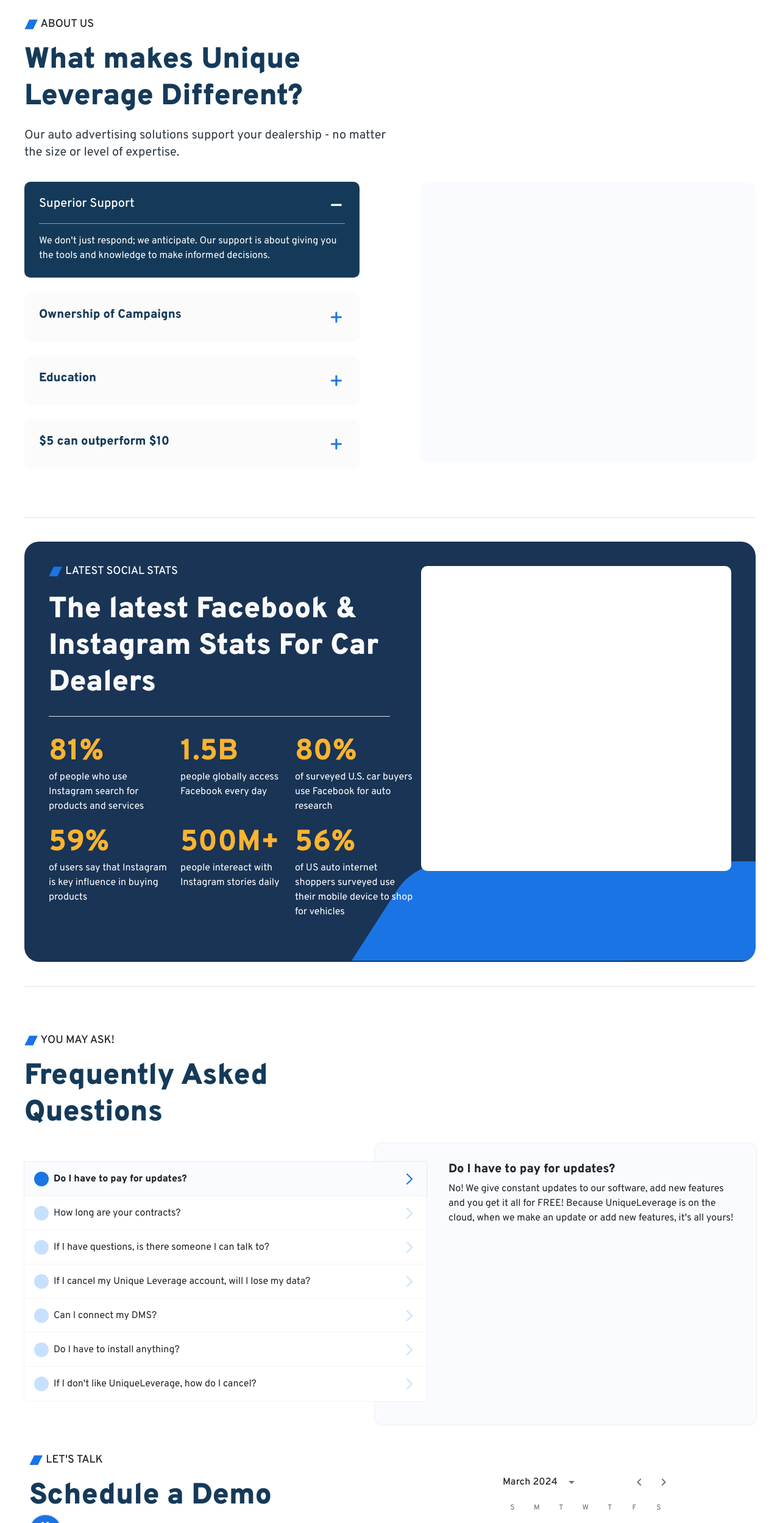
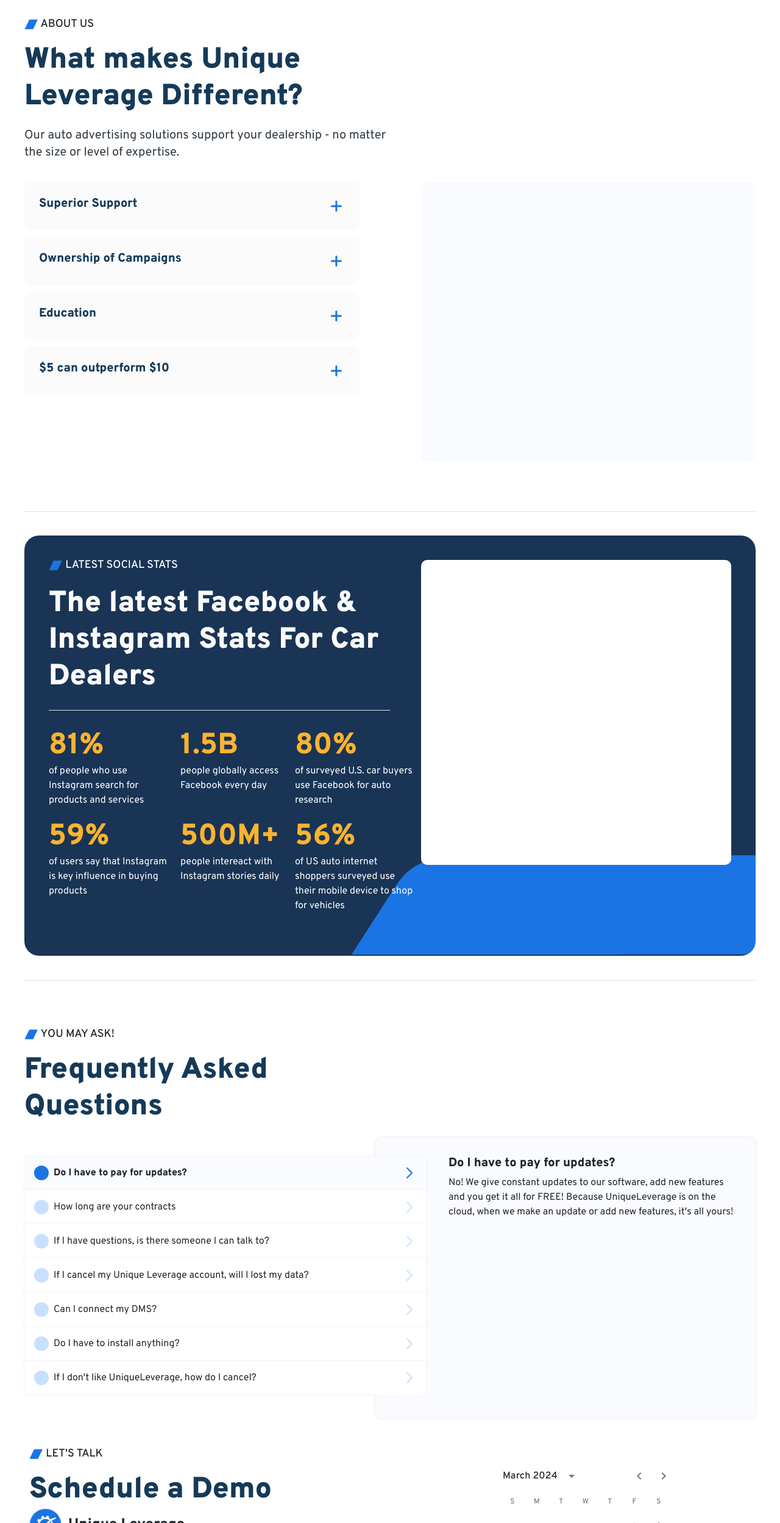
Before and after one commit to miniblaster/UniqueLeverageCom, a React (Vite) app: page / in a window 1280 px wide. Shown: the part 5299-7796 px from the top of the page at 61% size. Built offline with nearby package versions, Linux system fonts and the light colour scheme.

Commit message:
feat: add accordion

```diff
--- a/src/screens/UniqueleverageCom/UniqueleverageCom.jsx
+++ b/src/screens/UniqueleverageCom/UniqueleverageCom.jsx
@@ -7,6 +7,16 @@
 
 export const UniqueleverageCom = () => {
   const [navOpen, setNavOpen] = React.useState(false);
+  const [active6, setActive6] = React.useState(-1);
+  const [active8, setActive8] = React.useState(0);
+
+  const handlePlusClick6 = (index) => {
+    setActive6(index);
+  };
+
+  const handleMinusClick6 = (index) => {
+    setActive6(-1);
+  };
 
   return (
     <div className="uniqueleverage-com">
@@ -217,7 +227,8 @@
       <div className="hrbarcontainer">
         <div className="hrbar"></div>
       </div>
-      <Card title="Deliver The Right Vehicle To The Right Shopper With Dynamic Facebook & Instagram Ads"
+      <Card
+        title="Deliver The Right Vehicle To The Right Shopper With Dynamic Facebook & Instagram Ads"
         desc="Turn your live inventory into powerful automotive ads that automatically match the right body style to the
                 right shoppers. Further optimize your Facebook & Instagram ads by driving clicks to different destinations –
                 Website, Messenger, or use Facebook’s native forms + connect to your CRM."
@@ -233,7 +244,9 @@
           <div>
             <div className="sec4title">Transform low-funnel shoppers with VIN-Specific Lead Ads</div>
             <div className="sec4small">
-              Unique Leverage Meta’s powerful targeting options and hone in on users who live near your dealership, are in the market for a car, and match your ideal customer profile. Create localized ads to appear in their feeds and drive traffic to your website or dealership over the competition.
+              Unique Leverage Meta’s powerful targeting options and hone in on users who live near your dealership, are
+              in the market for a car, and match your ideal customer profile. Create localized ads to appear in their
+              feeds and drive traffic to your website or dealership over the competition.
             </div>
             <div className="sec4radio">
               <div>
@@ -265,7 +278,8 @@
       <div className="hrbarcontainer">
         <div className="hrbar"></div>
       </div>
-      <Card title="Multiple Languages (¿Español?) Dealership Campaigns Proven To Convert"
+      <Card
+        title="Multiple Languages (¿Español?) Dealership Campaigns Proven To Convert"
         desc="We hate cookie-cutter ads, too. Our Team works with you to create the perfect message."
         check1="Custom dealership ads for any special"
         check2="Choose your own unique design"
@@ -286,27 +300,81 @@
         </div>
         <div className="section6 mt-4">
           <div className="content">
-            <div className="p-4 border-bottom border-1 support">
-              <div className="d-flex justify-content-between accordion">
-                <h5 className="text-white ">Superior Support</h5>
-                <img className="mb-3 cursor-pointer" src="/img/minus.svg" />
+            <div className={`${active6 === 0 ? "active" : ""} item p-4`}>
+              <div className={`d-flex justify-content-between accordion`}>
+                <h5 className={`${active6 === 0 ? "text-white" : "text--black"}`}>Superior Support</h5>
+                <img
+                  className={`cursor-pointer ${active6 !== 0 ? "d-block" : "d-none"}`}
+                  src="/img/icon-12.svg"
+                  onClick={() => handlePlusClick6(0)}
+                />
+                <img
+                  className={`cursor-pointer ${active6 === 0 ? "d-block" : "d-none"}`}
+                  src="/img/minus.svg"
+                  onClick={() => handleMinusClick6(0)}
+                />
               </div>
-              <div className="text-white mt-3">
+              <div className={`text-content text-white mt-3 ${active6 === 0 ? "d-block" : "d-none"}`}>
                 We don't just respond; we anticipate. Our support is about giving you the tools and knowledge to make
                 informed decisions.
               </div>
             </div>
-            <div className="d-flex justify-content-between align-items-center p-4 mt-4 support-card">
-              <h5>Ownership of Campaigns</h5>
-              <img src="/img/icon-12.svg" className="cursor-pointer" />
+            <div className={`${active6 === 1 ? "active" : ""} item p-4`}>
+              <div className={`d-flex justify-content-between accordion`}>
+                <h5 className={`${active6 === 1 ? "text-white" : "text--black"}`}>Ownership of Campaigns</h5>
+                <img
+                  className={`cursor-pointer ${active6 !== 1 ? "d-block" : "d-none"}`}
+                  src="/img/icon-12.svg"
+                  onClick={() => handlePlusClick6(1)}
+                />
+                <img
+                  className={`cursor-pointer ${active6 === 1 ? "d-block" : "d-none"}`}
+                  src="/img/minus.svg"
+                  onClick={() => handleMinusClick6(1)}
+                />
               </div>
-            <div className="d-flex justify-content-between align-items-center p-4 mt-4 support-card">
-              <h5>Education</h5>
-              <img src="/img/icon-12.svg" className="cursor-pointer" />
+              <div className={`text-content text-white mt-3 ${active6 === 1 ? "d-block" : "d-none"}`}>
+                We don't just respond; we anticipate. Our support is about giving you the tools and knowledge to make
+                informed decisions.
               </div>
-            <div className="d-flex justify-content-between align-items-center p-4 mt-4 support-card">
-              <h5>$5 can outperform $10</h5>
-              <img src="/img/icon-12.svg" className="cursor-pointer" />
+            </div>
+            <div className={`${active6 === 2 ? "active" : ""} item p-4`}>
+              <div className={`d-flex justify-content-between accordion`}>
+                <h5 className={`${active6 === 2 ? "text-white" : "text--black"}`}>Education</h5>
+                <img
+                  className={`cursor-pointer ${active6 !== 2 ? "d-block" : "d-none"}`}
+                  src="/img/icon-12.svg"
+                  onClick={() => handlePlusClick6(2)}
+                />
+                <img
+                  className={`cursor-pointer ${active6 === 2 ? "d-block" : "d-none"}`}
+                  src="/img/minus.svg"
+                  onClick={() => handleMinusClick6(2)}
+                />
+              </div>
+              <div className={`text-content text-white mt-3 ${active6 === 2 ? "d-block" : "d-none"}`}>
+                We don't just respond; we anticipate. Our support is about giving you the tools and knowledge to make
+                informed decisions.
+              </div>
+            </div>
+            <div className={`${active6 === 3 ? "active" : ""} item p-4`}>
+              <div className={`d-flex justify-content-between accordion`}>
+                <h5 className={`${active6 === 3 ? "text-white" : "text--black"}`}>$5 can outperform $10 </h5>
+                <img
+                  className={`cursor-pointer ${active6 !== 3 ? "d-block" : "d-none"}`}
+                  src="/img/icon-12.svg"
+                  onClick={() => handlePlusClick6(3)}
+                />
+                <img
+                  className={`cursor-pointer ${active6 === 3 ? "d-block" : "d-none"}`}
+                  src="/img/minus.svg"
+                  onClick={() => handleMinusClick6(3)}
+                />
+              </div>
+              <div className={`text-content text-white mt-3 ${active6 === 3 ? "d-block" : "d-none"}`}>
+                We don't just respond; we anticipate. Our support is about giving you the tools and knowledge to make
+                informed decisions.
+              </div>
             </div>
           </div>
           <div className="img"></div>
@@ -366,68 +434,169 @@
         </div>
         <div className="sec8-contents">
           <div className="sec8-left">
-            <div className="active-item">
-              <div className="active-item d-flex justify-content-between p-3">
+            <div className={`${active8 === 0 ? "active-item" : "item"}`}>
+              <div className="d-flex justify-content-between p-3">
                 <div className="active d-flex align-items-center ">
-                  <img src="/img/asked.svg" alt="" />
+                  <img src={`/img/${active8 === 0 ? "" : "un"}asked.svg`} alt="" />
                   <p className="mb-0 ml-2">Do I have to pay for updates?</p>
                 </div>
-                <img src="/img/asked-chevron.svg" alt="" />
+                <img
+                  src="/img/asked-chevron.svg"
+                  className={`${active8 === 0 ? "d-block" : "d-none"}`}
+                  onClick={() => setActive8(-1)}
+                />
+                <img
+                  src="/img/unasked-chevron.svg"
+                  className={`${active8 === 0 ? "d-none" : "d-block"}`}
+                  onClick={() => setActive8(0)}
+                />
               </div>
-              <p className="mobile-question mx-4">
+              <p className={` mx-4 ${active8 === 0 ? "mobile-question" : "d-none"} mobile-question`}>
                 No! We give constant updates to our software, add new features and you get it all for FREE! Because
                 UniqueLeverage is on the cloud, when we make an update or add new features, it's all yours!
               </p>
             </div>
-            <div className="item d-flex justify-content-between p-3">
-              <div className="d-flex align-items-center ">
-                <img src="/img/unasked.svg" alt="" />
-                <p className="mb-0 ml-2">How long are your contracts?</p>
+            <div className={`${active8 === 1 ? "active-item" : "item"}`}>
+              <div className="d-flex justify-content-between p-3">
+                <div className="active d-flex align-items-center ">
+                  <img src={`/img/${active8 === 1 ? "" : "un"}asked.svg`} alt="" />
+                  <p className="mb-0 ml-2">How long are your contracts</p>
                 </div>
-              <img src="/img/unasked-chevron.svg" alt="" />
+                <img
+                  src="/img/asked-chevron.svg"
+                  className={`${active8 === 1 ? "d-block" : "d-none"}`}
+                  onClick={() => setActive8(-1)}
+                />
+                <img
+                  src="/img/unasked-chevron.svg"
+                  className={`${active8 === 1 ? "d-none" : "d-block"}`}
+                  onClick={() => setActive8(1)}
+                />
               </div>
-            <div className="item d-flex justify-content-between p-3">
-              <div className="d-flex align-items-center ">
-                <img src="/img/unasked.svg" alt="" />
+              <p className={` mx-4 ${active8 === 1 ? "mobile-question" : "d-none"} mobile-question`}>2</p>
+            </div>
+            <div className={`${active8 === 2 ? "active-item" : "item"}`}>
+              <div className="d-flex justify-content-between p-3">
+                <div className="active d-flex align-items-center ">
+                  <img src={`/img/${active8 === 2 ? "" : "un"}asked.svg`} alt="" />
                   <p className="mb-0 ml-2">If I have questions, is there someone I can talk to?</p>
                 </div>
-              <img src="/img/unasked-chevron.svg" alt="" />
+                <img
+                  src="/img/asked-chevron.svg"
+                  className={`${active8 === 2 ? "d-block" : "d-none"}`}
+                  onClick={() => setActive8(-1)}
+                />
+                <img
+                  src="/img/unasked-chevron.svg"
+                  className={`${active8 === 2 ? "d-none" : "d-block"}`}
+                  onClick={() => setActive8(2)}
+                />
               </div>
-            <div className="item d-flex justify-content-between p-3">
-              <div className="d-flex align-items-center ">
-                <img src="/img/unasked.svg" alt="" />
-                <p className="mb-0 ml-2">If I cancel my Unique Leverage account, will I lose my data?</p>
+              <p className={` mx-4 ${active8 === 2 ? "mobile-question" : "d-none"} mobile-question`}>3</p>
             </div>
-              <img src="/img/unasked-chevron.svg" alt="" />
+            <div className={`${active8 === 3 ? "active-item" : "item"}`}>
+              <div className="d-flex justify-content-between p-3">
+                <div className="active d-flex align-items-center ">
+                  <img src={`/img/${active8 === 3 ? "" : "un"}asked.svg`} alt="" />
+                  <p className="mb-0 ml-2">If I cancel my Unique Leverage account, will I lost my data?</p>
                 </div>
-            <div className="item d-flex justify-content-between p-3">
-              <div className="d-flex align-items-center ">
-                <img src="/img/unasked.svg" alt="" />
+                <img
+                  src="/img/asked-chevron.svg"
+                  className={`${active8 === 3 ? "d-block" : "d-none"}`}
+                  onClick={() => setActive8(-1)}
+                />
+                <img
+                  src="/img/unasked-chevron.svg"
+                  className={`${active8 === 3 ? "d-none" : "d-block"}`}
+                  onClick={() => setActive8(3)}
+                />
+              </div>
+              <p className={` mx-4 ${active8 === 3 ? "mobile-question" : "d-none"} mobile-question`}>4</p>
+            </div>
+            <div className={`${active8 === 4 ? "active-item" : "item"}`}>
+              <div className="d-flex justify-content-between p-3">
+                <div className="active d-flex align-items-center ">
+                  <img src={`/img/${active8 === 4 ? "" : "un"}asked.svg`} alt="" />
                   <p className="mb-0 ml-2">Can I connect my DMS?</p>
                 </div>
-              <img src="/img/unasked-chevron.svg" alt="" />
+                <img
+                  src="/img/asked-chevron.svg"
+                  className={`${active8 === 4 ? "d-block" : "d-none"}`}
+                  onClick={() => setActive8(-1)}
+                />
+                <img
+                  src="/img/unasked-chevron.svg"
+                  className={`${active8 === 4 ? "d-none" : "d-block"}`}
+                  onClick={() => setActive8(4)}
+                />
               </div>
-            <div className="item d-flex justify-content-between p-3">
-              <div className="d-flex align-items-center ">
-                <img src="/img/unasked.svg" alt="" />
+              <p className={` mx-4 ${active8 === 4 ? "mobile-question" : "d-none"} mobile-question`}>5</p>
+            </div>
+            <div className={`${active8 === 5 ? "active-item" : "item"}`}>
+              <div className="d-flex justify-content-between p-3">
+                <div className="active d-flex align-items-center ">
+                  <img src={`/img/${active8 === 5 ? "" : "un"}asked.svg`} alt="" />
                   <p className="mb-0 ml-2">Do I have to install anything?</p>
                 </div>
-              <img src="/img/unasked-chevron.svg" alt="" />
+                <img
+                  src="/img/asked-chevron.svg"
+                  className={`${active8 === 5 ? "d-block" : "d-none"}`}
+                  onClick={() => setActive8(-1)}
+                />
+                <img
+                  src="/img/unasked-chevron.svg"
+                  className={`${active8 === 5 ? "d-none" : "d-block"}`}
+                  onClick={() => setActive8(5)}
+                />
               </div>
-            <div className="item d-flex justify-content-between p-3">
-              <div className="d-flex align-items-center ">
-                <img src="/img/unasked.svg" alt="" />
+              <p className={` mx-4 ${active8 === 5 ? "mobile-question" : "d-none"} mobile-question`}>6</p>
+            </div>
+            <div className={`${active8 === 6 ? "active-item" : "item"}`}>
+              <div className="d-flex justify-content-between p-3">
+                <div className="active d-flex align-items-center ">
+                  <img src={`/img/${active8 === 6 ? "" : "un"}asked.svg`} alt="" />
                   <p className="mb-0 ml-2">If I don't like UniqueLeverage, how do I cancel?</p>
                 </div>
-              <img src="/img/unasked-chevron.svg" alt="" />
+                <img
+                  src="/img/asked-chevron.svg"
+                  className={`${active8 === 6 ? "d-block" : "d-none"}`}
+                  onClick={() => setActive8(-1)}
+                />
+                <img
+                  src="/img/unasked-chevron.svg"
+                  className={`${active8 === 6 ? "d-none" : "d-block"}`}
+                  onClick={() => setActive8(6)}
+                />
+              </div>
+              <p className={` mx-4 ${active8 === 6 ? "mobile-question" : "d-none"} mobile-question`}>7</p>
             </div>
           </div>
           <div className="sec8-right">
+            <div className={`${active8 === 0 ? "desktop-show" : "d-none"}`}>
               <h5>Do I have to pay for updates?</h5>
               <p>
                 No! We give constant updates to our software, add new features and you get it all for FREE! Because
                 UniqueLeverage is on the cloud, when we make an update or add new features, it's all yours!
               </p>
+            </div>
+            <div className={`${active8 === 1 ? "desktop-show" : "d-none"}`}>
+              <p>2</p>
+            </div>
+            <div className={`${active8 === 2 ? "desktop-show" : "d-none"}`}>
+              <p>3</p>
+            </div>
+            <div className={`${active8 === 3 ? "desktop-show" : "d-none"}`}>
+              <p>4</p>
+            </div>
+            <div className={`${active8 === 4 ? "desktop-show" : "d-none"}`}>
+              <p>5</p>
+            </div>
+            <div className={`${active8 === 5 ? "desktop-show" : "d-none"}`}>
+              <p>6</p>
+            </div>
+            <div className={`${active8 === 6 ? "desktop-show" : "d-none"}`}>
+              <p>7</p>
+            </div>
           </div>
         </div>
       </div>
--- a/src/screens/UniqueleverageCom/newstyle.css
+++ b/src/screens/UniqueleverageCom/newstyle.css
@@ -682,16 +682,21 @@
     background-color: #FAFBFF;
     border-radius: 14px;
 }
-.section6 .support {
+.section6 .content .item {
+    border-radius: 10px;
+    margin-bottom: 10px;
+    background-color: #FBFBFB;
+}
+.section6 .content h5 {
+    color: #153A59;
+    font-weight: 800;
+}
+.section6 .content .active.item {
     border-radius: 10px;
     background-color: #153A59;
 }
-.section6 .support .accordion {
+.section6 .content .active .accordion {
     border-bottom: 1px solid #FFFFFF80;
-}
-.section6 .support-card {
-    border-radius: 10px;
-    background-color: #FBFBFB;
 }
 .section6 .support-card h5 {
     color: #153A59;
@@ -777,6 +782,9 @@
 .sec8-left .active-item p {
     font-weight: 800;
 }
+.sec8-left .chevron {
+    display: block;
+}
 .sec8-right {
     width: 52%;
     height: 460px;
@@ -797,11 +805,8 @@
     .sec8-left {
         width: 100%;
     }
-    .sec8-right {
-        width: 100%;
-        height: 100%;
-        margin-top: 20px;
-        position: unset;
+    .sec8-left .chevron {
+        /* display: none; */
     }
 }
 
@@ -877,6 +882,9 @@
 .mobile-question {
     display: none;
 }
+.desktop-show {
+    display: block;
+}
 .sec8-right {
     display: block;
 }
@@ -886,6 +894,21 @@
 
 .actions {
     display: none;
+}
+
+@media(max-width: 1024px) {
+    .mobile-question {
+        display: block;
+        font-weight: 400 !important;
+        color: grey;
+        margin: 10px;
+    }
+    .sec8-right {
+        display: none;
+    }
+    .desktop-show {
+        display: none;
+    }
 }
 
 @media(max-width: 833px) {
@@ -990,14 +1013,6 @@
         justify-content: space-around;
         margin: 20px 0px;
     }
-    .mobile-question {
-        display: block;
-        font-weight: 400 !important;
-        color: grey;
-    }
-    .sec8-right {
-        display: none;
-    }
     .sec-faq, .sec-support {
         padding: 10px;
     }
```
Lines whose indentation alone changed are shown as unchanged.
